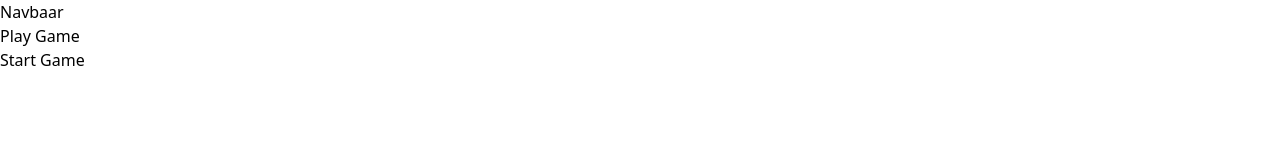
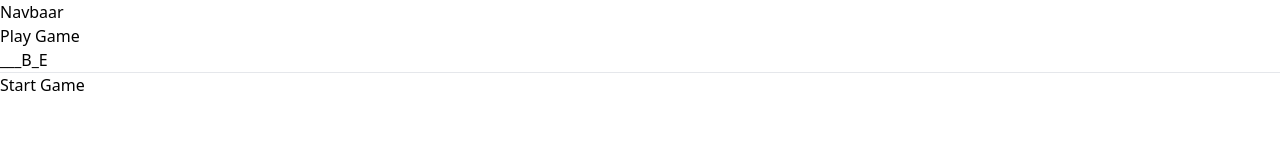
Before and after one commit to walia1998/Hangman-Game, a React (Vite) app: page /play in a window 1280 px wide. Shown: the top 160 px of the page. Built offline with nearby package versions, Linux system fonts and the light colour scheme.

Commit message:
Added some Logic

```diff
--- /dev/null
+++ b/src/components/MaskedText/MaskedText.jsx
@@ -0,0 +1,36 @@
+/**
+ * @param {text} The word to be guessed
+ * @param {usedLetters} The letters that have been guessed so for
+ *
+ */
+
+function MaskedText({ text, usedLetters }) {
+    const letters = getAllCharacters(text, usedLetters).split('');
+
+    return(
+        <>
+            {letters.map((letter, index) => {
+                return (
+                    <span key={`letter-${index}`} className="inline-block mx-1">{letter}</span>
+                )
+            })}
+        </>
+    )
+
+}
+
+function getAllCharacters(word, usedLetters) {
+    // This function will return a string with all the characters of the word that have been guessed so far
+    usedLetters = usedLetters.map(letter => letter.toUpperCase()); //['b', 'e'] ===> ['B', 'E']
+    const guessedLetters = new Set(usedLetters); // {"B", "E"}
+    const characters = word.toUpperCase().split('').map(char => {
+        if (guessedLetters.has(char)) {
+            return char;
+        }
+        return '_';
+    })
+    return characters.join('');
+}
+
+
+export default MaskedText;
--- a/src/components/TextInputForm/TextInputFormContainer.jsx
+++ b/src/components/TextInputForm/TextInputFormContainer.jsx
@@ -16,7 +16,7 @@ function TextInputFormContainer({ onSubmit }) {
     }
 return (
     // Calling the presentation component
-    <TextInputForm
+ <TextInputForm
         handleFormSubmit={handleFormSubmit}
         handleTextInputChange={handleTextInputChange}
         value={value}
--- a/src/pages/PlayGame/PlayGame.jsx
+++ b/src/pages/PlayGame/PlayGame.jsx
@@ -1,10 +1,17 @@
 import { Link } from "react-router-dom"
+import MaskedText from "../../components/MaskedText/MaskedText";
 
 function PlayGame() {
+
+    const text = "HUMBLE";
+    const usedLetters = ['B', 'E']
+
     return (
 
         <div>
             <h1> Play Game</h1>
+            <MaskedText text={text} usedLetters={usedLetters}/>
+            <hr/>
             <Link to="/start">Start Game</Link>
         </div>
     )
```
